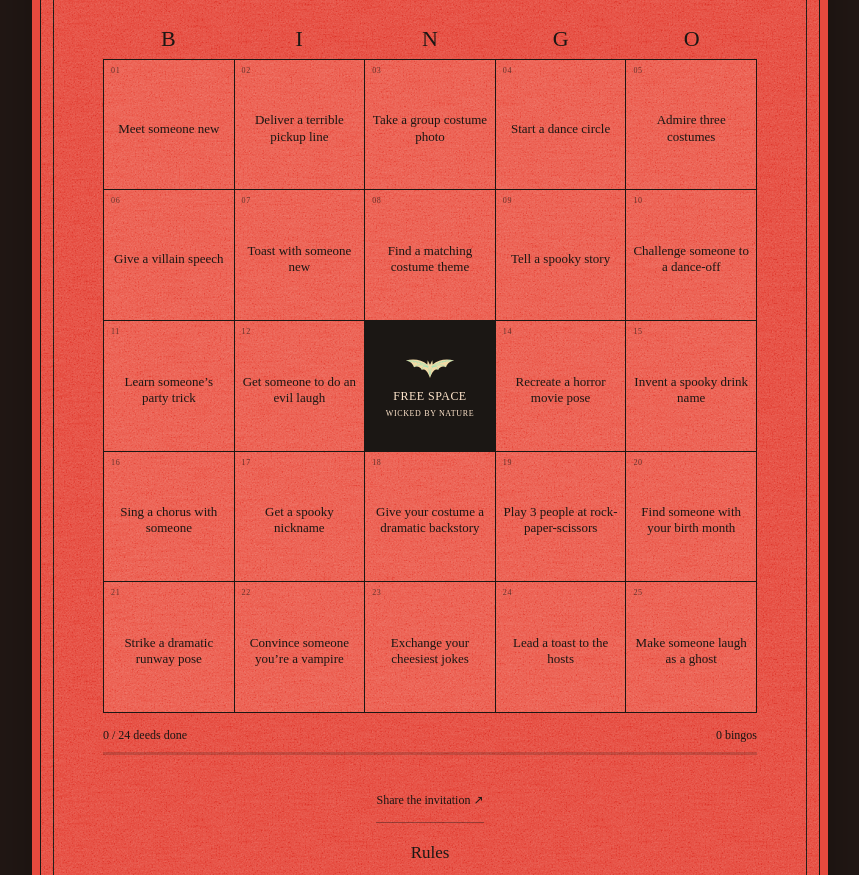
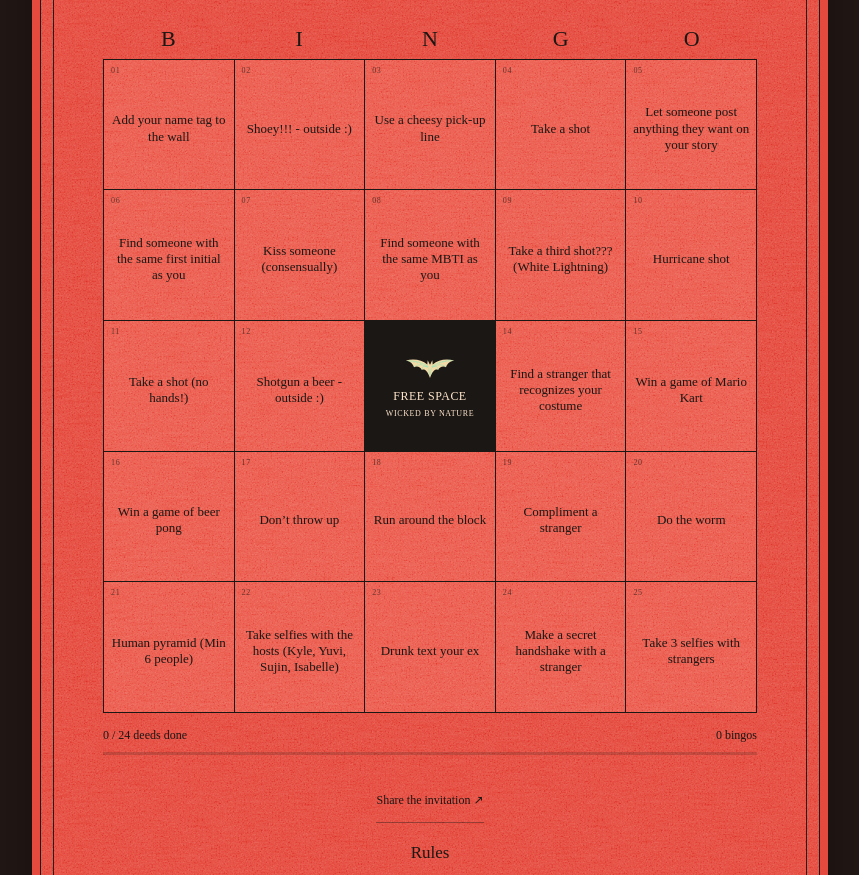
Before and after one commit to kcgroulx/halloween-bingo, a website: page index.html in a window 1280 px wide. Shown: the part 335-1210 px from the top of the page, without its empty margins (210-1069 px from the left). Drawn offline with Linux system fonts and the light colour scheme; a web font is replaced by a local one.

Commit message:
Use 24 selected party challenges in a shuffled card layout

```diff
--- a/app.js
+++ b/app.js
@@ -1,4 +1,4 @@
-import { challenges } from './challenges.js?v=5';
+import { challenges } from './challenges.js?v=8';
 import { FREE, STORAGE_KEY, makeCard, winningLines, readProgress, serializeProgress } from './game.js';
 
 const card = makeCard(challenges);
--- a/challenges.js
+++ b/challenges.js
@@ -1,28 +1,100 @@
-// Edit the text below to change the party card. Keep IDs stable to preserve progress.
-// The order is left to right, top to bottom; the free center is inserted automatically.
+// Selected party challenges, shuffled once for a shared card layout.
+// Keep IDs stable when editing wording so browser progress stays attached to the right deed.
 export const challenges = [
-  { id: 'meet', text: 'Meet someone new' },
-  { id: 'pickup', text: 'Deliver a terrible pickup line' },
-  { id: 'photo', text: 'Take a group costume photo' },
-  { id: 'circle', text: 'Start a dance circle' },
-  { id: 'compliment', text: 'Admire three costumes' },
-  { id: 'villain', text: 'Give a villain speech' },
-  { id: 'toast', text: 'Toast with someone new' },
-  { id: 'matching', text: 'Find a matching costume theme' },
-  { id: 'story', text: 'Tell a spooky story' },
-  { id: 'dance', text: 'Challenge someone to a dance-off' },
-  { id: 'trick', text: 'Learn someone’s party trick' },
-  { id: 'laugh', text: 'Get someone to do an evil laugh' },
-  { id: 'pose', text: 'Recreate a horror movie pose' },
-  { id: 'drink', text: 'Invent a spooky drink name' },
-  { id: 'sing', text: 'Sing a chorus with someone' },
-  { id: 'nickname', text: 'Get a spooky nickname' },
-  { id: 'backstory', text: 'Give your costume a dramatic backstory' },
-  { id: 'rps', text: 'Play 3 people at rock-paper-scissors' },
-  { id: 'birthday', text: 'Find someone with your birth month' },
-  { id: 'runway', text: 'Strike a dramatic runway pose' },
-  { id: 'vampire', text: 'Convince someone you’re a vampire' },
-  { id: 'joke', text: 'Exchange your cheesiest jokes' },
-  { id: 'hosts', text: 'Lead a toast to the hosts' },
-  { id: 'ghost', text: 'Make someone laugh as a ghost' },
+  {
+    "id": "party-23",
+    "text": "Add your name tag to the wall"
+  },
+  {
+    "id": "party-17",
+    "text": "Shoey!!! - outside :)"
+  },
+  {
+    "id": "party-09",
+    "text": "Use a cheesy pick-up line"
+  },
+  {
+    "id": "party-10",
+    "text": "Take a shot"
+  },
+  {
+    "id": "party-21",
+    "text": "Let someone post anything they want on your story"
+  },
+  {
+    "id": "party-02",
+    "text": "Find someone with the same first initial as you"
+  },
+  {
+    "id": "party-01",
+    "text": "Kiss someone (consensually)"
+  },
+  {
+    "id": "party-18",
+    "text": "Find someone with the same MBTI as you"
+  },
+  {
+    "id": "party-12",
+    "text": "Take a third shot??? (White Lightning)"
+  },
+  {
+    "id": "party-19",
+    "text": "Hurricane shot"
+  },
+  {
+    "id": "party-11",
+    "text": "Take a shot (no hands!)"
+  },
+  {
+    "id": "party-13",
+    "text": "Shotgun a beer - outside :)"
+  },
+  {
+    "id": "party-16",
+    "text": "Find a stranger that recognizes your costume"
+  },
+  {
+    "id": "party-04",
+    "text": "Win a game of Mario Kart"
+  },
+  {
+    "id": "party-05",
+    "text": "Win a game of beer pong"
+  },
+  {
+    "id": "party-06",
+    "text": "Don’t throw up"
+  },
+  {
+    "id": "party-14",
+    "text": "Run around the block"
+  },
+  {
+    "id": "party-08",
+    "text": "Compliment a stranger"
+  },
+  {
+    "id": "party-07",
+    "text": "Do the worm"
+  },
+  {
+    "id": "party-03",
+    "text": "Human pyramid (Min 6 people)"
+  },
+  {
+    "id": "party-22",
+    "text": "Take selfies with the hosts (Kyle, Yuvi, Sujin, Isabelle)"
+  },
+  {
+    "id": "party-20",
+    "text": "Drunk text your ex"
+  },
+  {
+    "id": "party-24",
+    "text": "Make a secret handshake with a stranger"
+  },
+  {
+    "id": "party-15",
+    "text": "Take 3 selfies with strangers"
+  }
 ];
--- a/index.html
+++ b/index.html
@@ -7,8 +7,8 @@
   <meta name="description" content="The 3951 Halloween party bingo card. Tap a deed when it’s done.">
   <title>3951 Halloween Bingo</title>
   <link rel="icon" href="./assets/bat.svg" type="image/svg+xml">
-  <link rel="stylesheet" href="./styles.css?v=7">
-  <script type="module" src="./app.js?v=7"></script>
+  <link rel="stylesheet" href="./styles.css?v=8">
+  <script type="module" src="./app.js?v=8"></script>
 </head>
 <body>
   <main class="invitation">
--- a/styles.css
+++ b/styles.css
@@ -58,3 +58,6 @@ dialog { color: var(--ink); background: #e35b4b; border: 1px solid var(--ink); p
 .rules { margin: 20px 0 0; }
 .rules h2 { font-size: 17px; font-weight: 400; margin: 0 0 9px; }
 .rules ul { display: inline-block; text-align: left; margin: 0; padding-left: 18px; font-size: 13px; line-height: 1.5; }
+
+/* Keep the selected full-length challenges inside square tiles on narrow phones. */
+@media (max-width: 359px) { .tile:not(.free) { font-size: 7px; line-height: 1.08; } }
```
Also changed, not shown: tests/game.test.js (+3 -2 lines).
